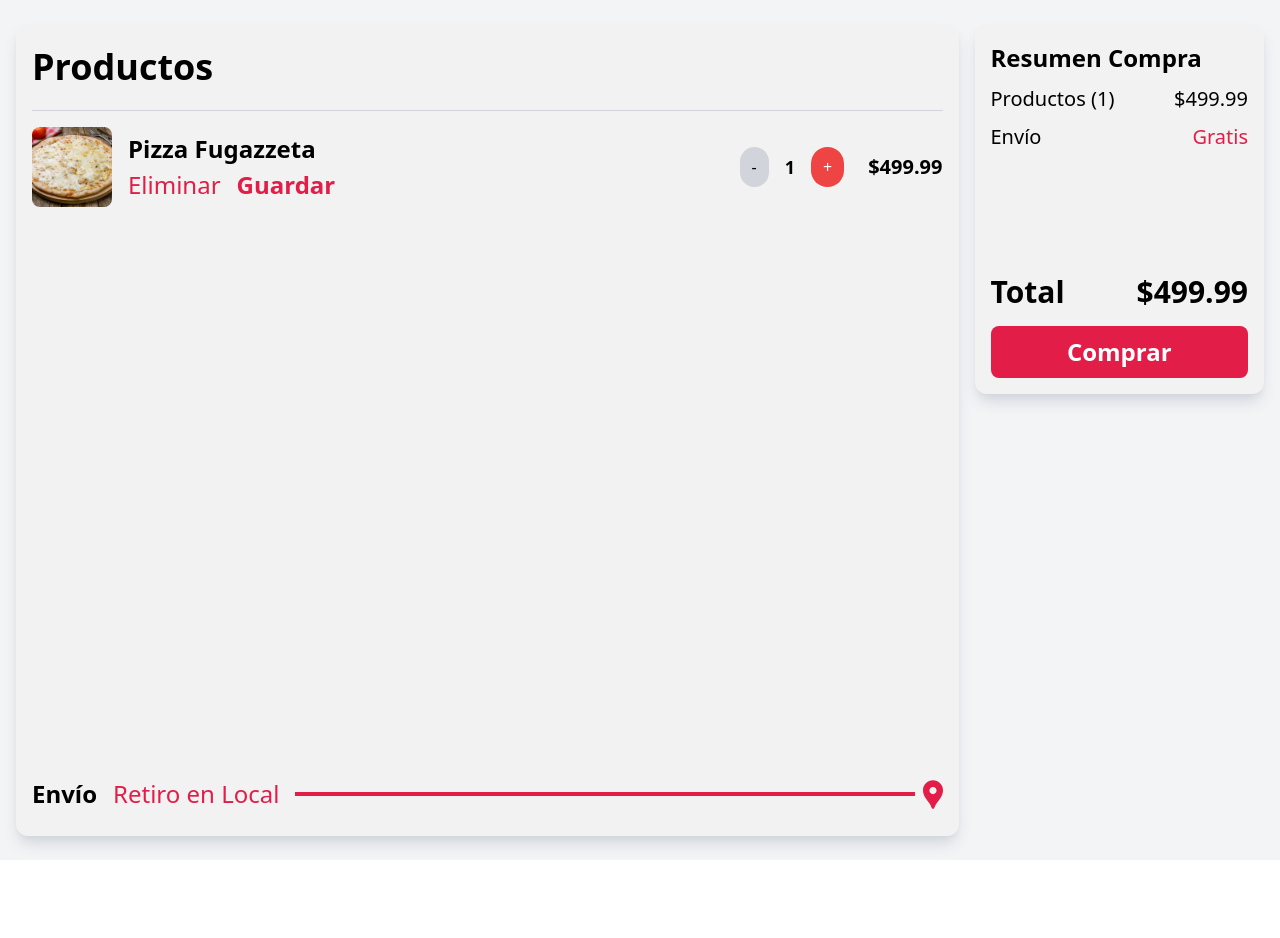
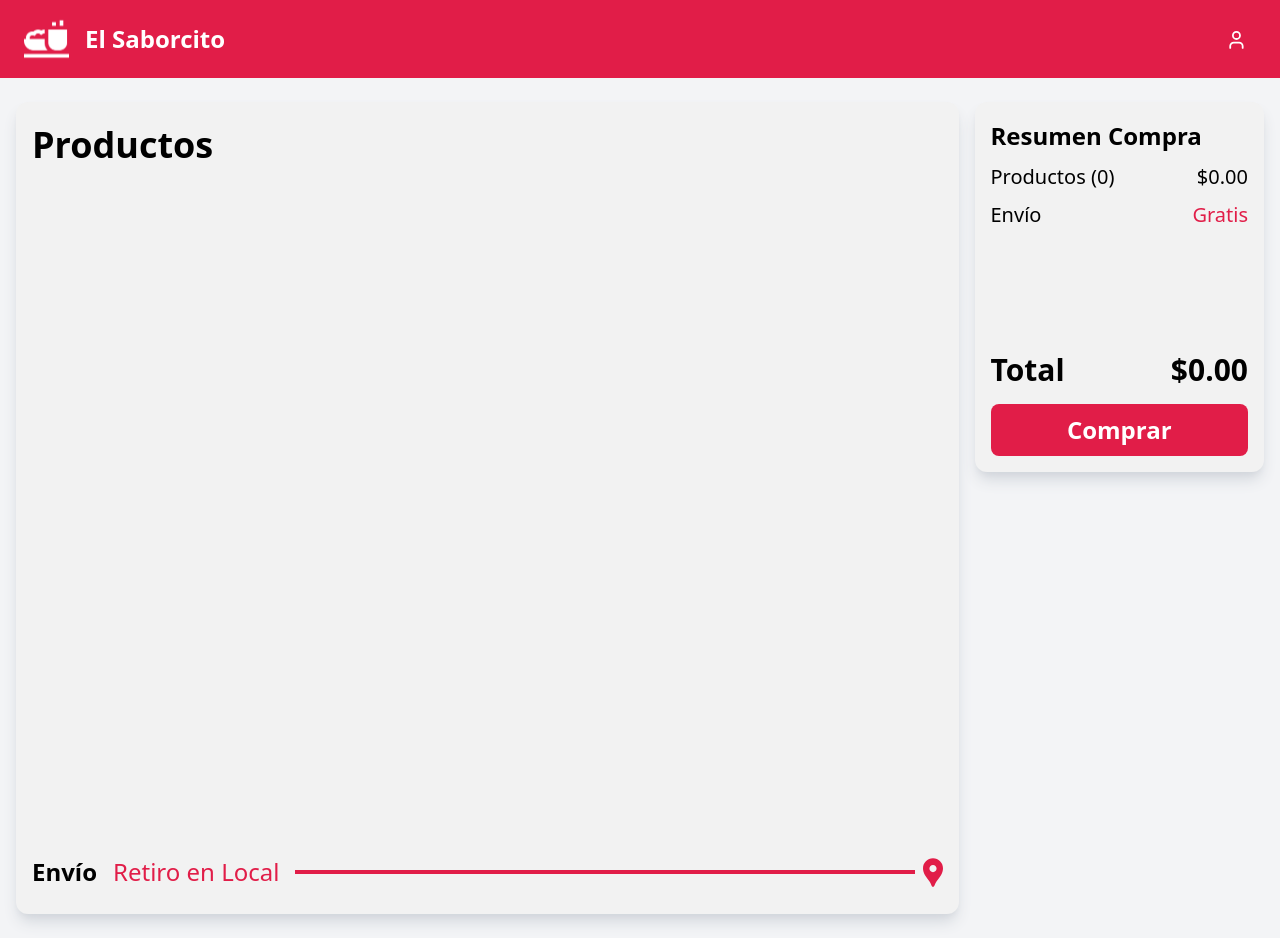
Before and after one commit to LautaroEmanuelG/El_saborcito_front, a React (Vite) app: page /carrito in a window 1280 px wide. Before the commit the page ends 860 px from the top, so only its background shows below. Built offline with nearby package versions, Linux system fonts and the light colour scheme.

Commit message:
Fix (VistaCarrito) : Arreglada vista para mostrar Productos del carrito, Agregados botones para navegar y rutas

```diff
--- a/src/components/header/Header.tsx
+++ b/src/components/header/Header.tsx
@@ -5,9 +5,10 @@ import IconoLoggin from '../iconos/IconoLoggin';
 import IconoLogoSaborcito from '../iconos/IconoLogoSaborcito';
 import { LoginModal } from '../loggin/LoginModal';
 import { CarritoContext } from '../carrito/CarritoProvider'; // Import the CarritoContext
+import { Link } from 'react-router-dom';
 
 type Props = {
-  onSearch: (query: string) => void; // Prop para manejar el evento de búsqueda
+  onSearch?: (query: string) => void; // Prop para manejar el evento de búsqueda, puede ser null
 };
 
 export const Header = ({ onSearch }: Props) => {
@@ -24,7 +25,10 @@ export const Header = ({ onSearch }: Props) => {
   const { carrito } = carritoContext;
 
   // Calculate total items in the cart
-  const totalItems = carrito.reduce((total, product) => total + product.quantity, 0);
+  const totalItems = carrito.reduce(
+    (total, product) => total + product.quantity,
+    0
+  );
 
   const toggleLoginModal = () => {
     setIsLoginOpen(!isLoginOpen);
@@ -33,12 +37,14 @@ export const Header = ({ onSearch }: Props) => {
   return (
     <header className="bg-primary flex w-full text-primary-foreground py-4 shadow-md">
       <div className="container mx-auto flex items-center justify-between px-4 md:px-6">
-        <a href="#" className="flex items-center gap-4">
+        <Link
+          to="/"
+          className="flex items-center gap-4">
           <IconoLogoSaborcito />
           <span className="text-2xl font-bold text-white">El Saborcito</span>
-        </a>
+        </Link>
         <div className="relative flex-1 max-w-md">
-          <Buscador onSearch={onSearch} /> {/* Pasar la función de búsqueda al Buscador */}
+          {onSearch && <Buscador onSearch={onSearch} />}
         </div>
         <div className="flex items-center gap-4 ">
           <button
@@ -48,28 +54,27 @@ export const Header = ({ onSearch }: Props) => {
             onClick={toggleLoginModal}>
             <IconoLoggin color={hoverLogin ? '#E11D48' : 'white'} />
           </button>
-          {totalItems > 0 ? (
-            <button
+          {window.location.pathname !== '/carrito' && (
+            <Link
+              to="/carrito"
               className="relative flex items-center justify-center gap-4 w-10 h-10 rounded-full hover:bg-blanco"
               onMouseEnter={() => setHoverCarrito(true)}
               onMouseLeave={() => setHoverCarrito(false)}>
               <IconoCarrito color={hoverCarrito ? '#E11D48' : 'white'} />
-              <div className="absolute text-blanco -top-3 -right-3 bg-primary text-primary-foreground rounded-full px-2 py-1 text-xs font-bold hover:bg-blanco hover:text-primary ">
-                {totalItems}
-              </div>
-            </button>
-          ) : (
-            <button
-              className="relative flex items-center justify-center gap-4 w-10 h-10 rounded-full hover:bg-blanco"
-              onMouseEnter={() => setHoverCarrito(true)}
-              onMouseLeave={() => setHoverCarrito(false)}>
-              <IconoCarrito color={hoverCarrito ? '#E11D48' : 'white'} />
-            </button>
+              {totalItems > 0 ? (
+                <div className="absolute text-blanco -top-3 -right-3 bg-primary text-primary-foreground rounded-full px-2 py-1 text-xs font-bold hover:bg-blanco hover:text-primary ">
+                  {totalItems}
+                </div>
+              ) : null}
+            </Link>
           )}
         </div>
       </div>
       {/* Render the login modal */}
-      <LoginModal isOpen={isLoginOpen} onClose={toggleLoginModal} />
+      <LoginModal
+        isOpen={isLoginOpen}
+        onClose={toggleLoginModal}
+      />
     </header>
   );
 };
--- a/src/main.tsx
+++ b/src/main.tsx
@@ -2,17 +2,43 @@ import { StrictMode } from 'react';
 import { createRoot } from 'react-dom/client';
 import './index.css';
 import { Web } from './views/user/Web.tsx';
-import { BrowserRouter, Navigate, Route, Routes } from "react-router-dom";
+import { BrowserRouter, Navigate, Route, Routes } from 'react-router-dom';
 import VistaCarrito from './views/user/VistaCarrito.tsx';
+import { CarritoProvider } from './components/carrito/CarritoProvider.tsx';
 
 createRoot(document.getElementById('root')!).render(
   <StrictMode>
     <BrowserRouter>
       <Routes>
-      <Route path="/" element={<Web />} />
-      <Route path="/carrito" element={<VistaCarrito />} />
-      {/* <Route path="/admin" element={<Admin />} /> */}
-      <Route path="*" element={<Navigate replace to="/" />} />
+        <Route
+          path="/"
+          element={
+            <CarritoProvider>
+              <Web />
+            </CarritoProvider>
+          }
+        />
+        <Route
+          path="/carrito"
+          element={
+            <CarritoProvider>
+              <VistaCarrito />
+            </CarritoProvider>
+          }
+        />
+        {/* <Route
+          path="/admin"
+          element={<Admin />}
+        /> */}
+        <Route
+          path="*"
+          element={
+            <Navigate
+              replace
+              to="/"
+            />
+          }
+        />
       </Routes>
     </BrowserRouter>
   </StrictMode>
--- a/src/views/user/VistaCarrito.tsx
+++ b/src/views/user/VistaCarrito.tsx
@@ -1,24 +1,14 @@
+import { Header } from '../../components/header/Header';
 import { IconoLocation } from '../../components/iconos/IconoLocation';
 import BtnCantidadProducto from '../../components/producto/btnCantidadProducto';
+import { useCart } from '../../hooks/useCart';
 
 const VistaCarrito = () => {
-  const productos = [
-    {
-      id: 1,
-      nombre: 'Pizza Fugazzeta',
-      precio: 499.99,
-      cantidad: 1,
-      imagen: 'img/productos/pizzas/pizzaCuatroQuesos.webp', // Reemplazar con la ruta correcta
-    },
-    // Agregar más productos si es necesario
-  ];
-
-  const totalProductos = productos.reduce(
-    (total, prod) => total + prod.precio * prod.cantidad,
-    0
-  );
+  const { carrito, removeFromCart } = useCart();
 
   return (
+    <>
+      <Header onSearch={undefined} />
       <div className="min-h-screen bg-gray-100">
         {/* Contenido del carrito */}
         <div className="container mx-auto px-4 py-6 flex">
@@ -26,20 +16,27 @@ const VistaCarrito = () => {
           <div className="bg-[#F2F2F2] p-4 rounded-xl shadow-lg shadow-gray-300 w-[1068px] h-[812px] mr-4 flex flex-col justify-between">
             <div>
               <h2 className="text-[36px] font-semibold mb-4">Productos</h2>
-            {productos.map((producto) => (
+              {carrito.map((producto, index) => (
                 <div
-                key={producto.id}
-                className="flex items-center justify-between border-t border-gray-300 py-4"
-              >
+                  key={index}
+                  className="flex items-center justify-between border-t border-gray-300 py-4">
                   <div className="flex items-center">
                     <img
-                    src={producto.imagen}
+                      src={
+                        Array.isArray(producto.imagen)
+                          ? producto.imagen[0]
+                          : producto.imagen
+                      }
                       alt={producto.nombre}
                       className="w-20 h-20 object-cover rounded-lg"
                     />
                     <div className="ml-4">
-                    <h3 className="text-[24px] font-semibold">{producto.nombre}</h3>
-                    <button className="text-[24px] text-[#E11D48] hover:underline">
+                      <h3 className="text-[24px] font-semibold">
+                        {producto.nombre}
+                      </h3>
+                      <button
+                        className="text-[24px] text-[#E11D48] hover:underline"
+                        onClick={() => removeFromCart(producto)}>
                         Eliminar
                       </button>
                       <button className="ml-4 text-[24px] font-semibold text-[#E11D48] hover:underline">
@@ -61,11 +58,14 @@ const VistaCarrito = () => {
 
             {/* Barra de Envío: Retiro en Local */}
             <div className="flex justify-between items-center py-2 text-[#E11D48] mt-4">
-            <span className="font-semibold text-black text-[24px]">Envío</span>
+              <span className="font-semibold text-black text-[24px]">
+                Envío
+              </span>
               <div className="flex items-center w-full ml-4">
-              <span className="mr-2 text-[24px] text-[#E11D48]">Retiro en Local</span>
+                <span className="mr-2 text-[24px] text-[#E11D48]">
+                  Retiro en Local
+                </span>
                 <div className="border-t-4 border-[#E11D48] flex-grow mx-2"></div>
-              {/* <img src={UbicacionLogo} alt="Logo de ubicación" className="w-6 h-6" /> */}
                 <IconoLocation />
               </div>
             </div>
@@ -76,8 +76,13 @@ const VistaCarrito = () => {
             <h3 className="text-[24px] font-semibold">Resumen Compra</h3>
             <div className="flex-grow">
               <div className="flex justify-between mt-2 text-[20px]">
-              <span>Productos ({productos.length})</span>
-              <span>${totalProductos.toFixed(2)}</span>
+                <span>Productos ({carrito.length})</span>
+                <span>
+                  $
+                  {carrito
+                    .reduce((total, producto) => total + producto.precio, 0)
+                    .toFixed(2)}
+                </span>
               </div>
               <div className="flex justify-between mt-2 text-[20px]">
                 <span>Envío</span>
@@ -86,7 +91,12 @@ const VistaCarrito = () => {
             </div>
             <div className="flex justify-between mt-auto text-3xl font-bold">
               <span>Total</span>
-            <span>${totalProductos.toFixed(2)}</span>
+              <span>
+                $
+                {carrito
+                  .reduce((total, producto) => total + producto.precio, 0)
+                  .toFixed(2)}
+              </span>
             </div>
             <button className="mt-4 w-full py-2 bg-[#E11D48] text-[24px] font-semibold text-white rounded-lg text-center">
               Comprar
@@ -94,6 +104,7 @@ const VistaCarrito = () => {
           </div>
         </div>
       </div>
+    </>
   );
 };
 
--- a/src/views/user/Web.tsx
+++ b/src/views/user/Web.tsx
@@ -5,7 +5,6 @@ import { ListaProductos } from '../../components/producto/ListaProducto';
 import { ModalProducto } from '../../components/producto/ModalProducto';
 import { ActiveSlider } from '../../components/carrusel/ActiveSlider';
 import listaProductos from '../../data/ListaProductos.json';
-import { CarritoProvider } from '../../components/carrito/CarritoProvider';
 import type { Producto } from '../../utils/types';
 
 //Oferta de un producto al azar
@@ -43,7 +42,6 @@ export const Web = () => {
 
   // const filteredProducts = filterProducts(products);
   return (
-    <CarritoProvider>
       <div className="flex flex-col items-center justify-center min-h-screen bg-gray-100 w-full">
         <Header onSearch={handleSearch} />
         <div className="container mx-auto px-4 md:px-6 py-4 flex flex-col min-h-screen w-full">
@@ -69,6 +67,5 @@ export const Web = () => {
           />
         </div>
       </div>
-    </CarritoProvider>
   );
 };
```
Lines whose indentation alone changed are shown as unchanged.
